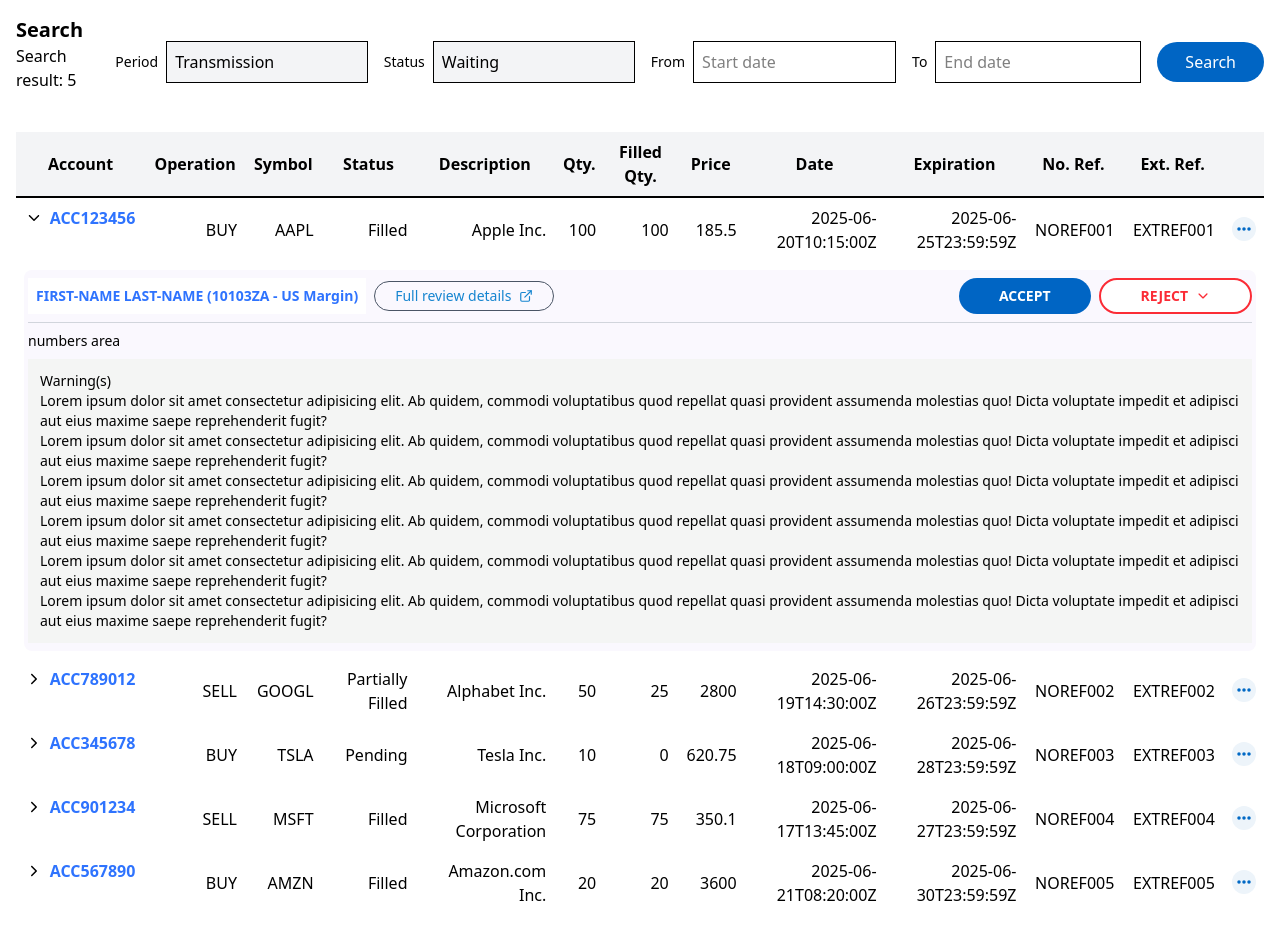
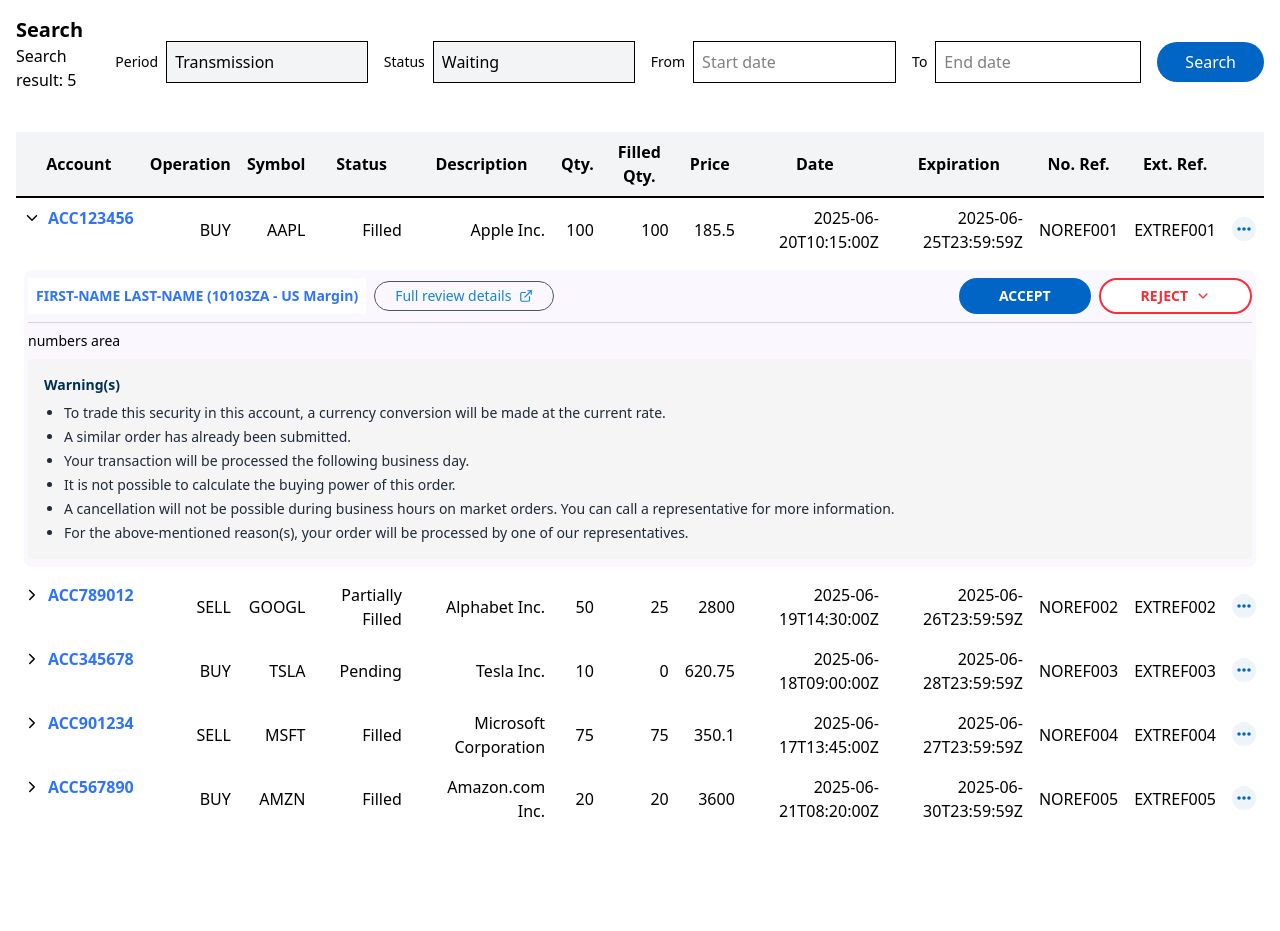
Before and after one commit to sorasora46/ata-it-assignment, a React (Vite) app: page / in a window 1280 px wide. Both pictures are taken after a click on the button 32 px from the left and 218 px from the top of the page. After the commit the page ends 847 px from the top, so only its background shows below. Built offline with nearby package versions, Linux system fonts and the light colour scheme.

Commit message:
Created warning component

```diff
--- a/src/App.tsx
+++ b/src/App.tsx
@@ -5,6 +5,7 @@ import { mockOrders } from './mocks/order';
 import { FaEllipsis } from 'react-icons/fa6';
 import { IoIosArrowDown, IoIosArrowForward } from 'react-icons/io';
 import { LuExternalLink } from 'react-icons/lu';
+import Warning from './components/Warning';
 
 function App() {
   const [startDate, setStartDate] = useState<Date | null>(null);
@@ -150,17 +151,7 @@ function App() {
                         <div className='my-2'>
                           numbers area
                         </div>
-                        <div className='p-3 bg-[#f4f5f4]'>
-                          <p>Warning(s)</p>
-                          <ul>
-                            <li>Lorem ipsum dolor sit amet consectetur adipisicing elit. Ab quidem, commodi voluptatibus quod repellat quasi provident assumenda molestias quo! Dicta voluptate impedit et adipisci aut eius maxime saepe reprehenderit fugit?</li>
-                            <li>Lorem ipsum dolor sit amet consectetur adipisicing elit. Ab quidem, commodi voluptatibus quod repellat quasi provident assumenda molestias quo! Dicta voluptate impedit et adipisci aut eius maxime saepe reprehenderit fugit?</li>
-                            <li>Lorem ipsum dolor sit amet consectetur adipisicing elit. Ab quidem, commodi voluptatibus quod repellat quasi provident assumenda molestias quo! Dicta voluptate impedit et adipisci aut eius maxime saepe reprehenderit fugit?</li>
-                            <li>Lorem ipsum dolor sit amet consectetur adipisicing elit. Ab quidem, commodi voluptatibus quod repellat quasi provident assumenda molestias quo! Dicta voluptate impedit et adipisci aut eius maxime saepe reprehenderit fugit?</li>
-                            <li>Lorem ipsum dolor sit amet consectetur adipisicing elit. Ab quidem, commodi voluptatibus quod repellat quasi provident assumenda molestias quo! Dicta voluptate impedit et adipisci aut eius maxime saepe reprehenderit fugit?</li>
-                            <li>Lorem ipsum dolor sit amet consectetur adipisicing elit. Ab quidem, commodi voluptatibus quod repellat quasi provident assumenda molestias quo! Dicta voluptate impedit et adipisci aut eius maxime saepe reprehenderit fugit?</li>
-                          </ul>
-                        </div>
+                        <Warning />
                       </div>
                     </td>
                   </tr>
--- /dev/null
+++ b/src/components/Warning.tsx
@@ -0,0 +1,28 @@
+const Warning = () => {
+  return (
+    <div className="bg-[#f4f5f4] rounded p-4">
+      <p className="font-semibold text-[#003051] text-sm mb-2">Warning(s)</p>
+      <ul className="list-disc pl-5 space-y-1 text-sm text-gray-800">
+        <li>
+          To trade this security in this account, a currency conversion will be
+          made at the current rate.
+        </li>
+        <li>A similar order has already been submitted.</li>
+        <li>Your transaction will be processed the following business day.</li>
+        <li>
+          It is not possible to calculate the buying power of this order.
+        </li>
+        <li>
+          A cancellation will not be possible during business hours on market
+          orders. You can call a representative for more information.
+        </li>
+        <li>
+          For the above-mentioned reason(s), your order will be processed by one
+          of our representatives.
+        </li>
+      </ul>
+    </div>
+  );
+};
+
+export default Warning;
```
